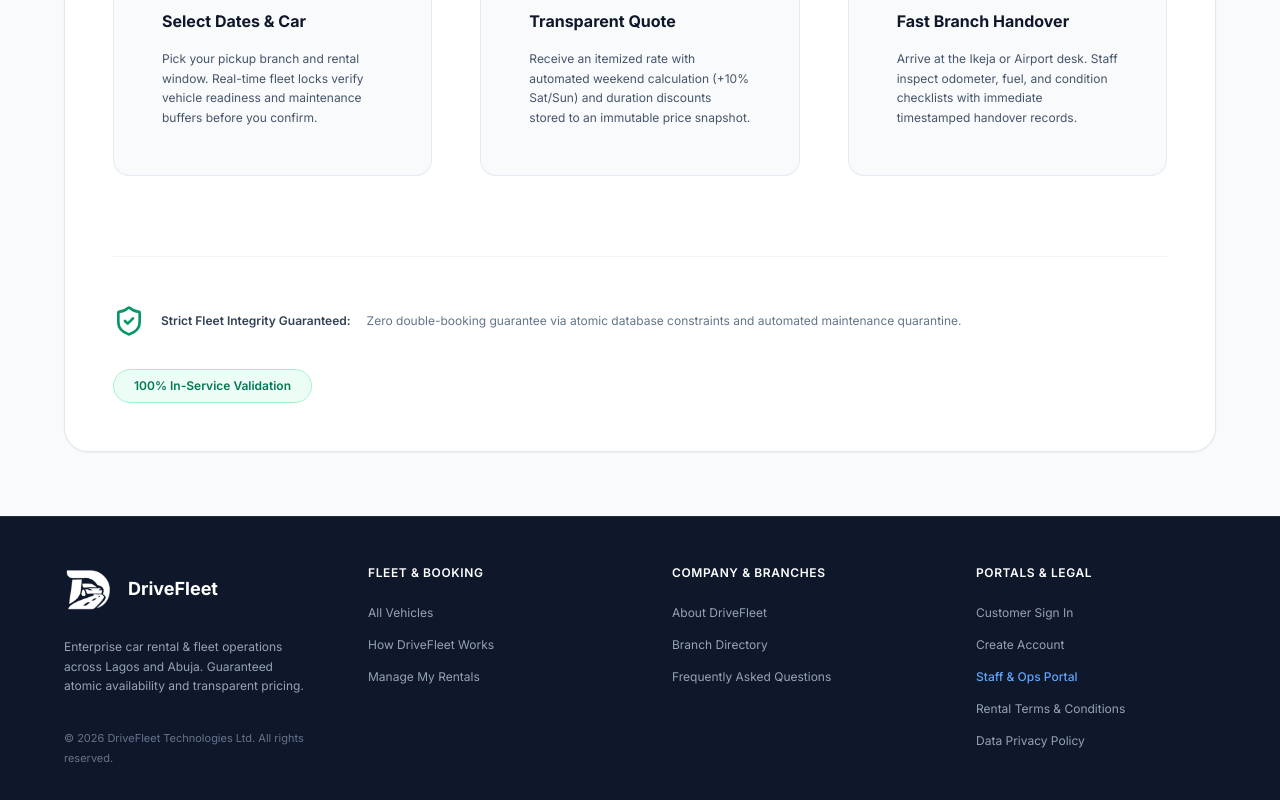
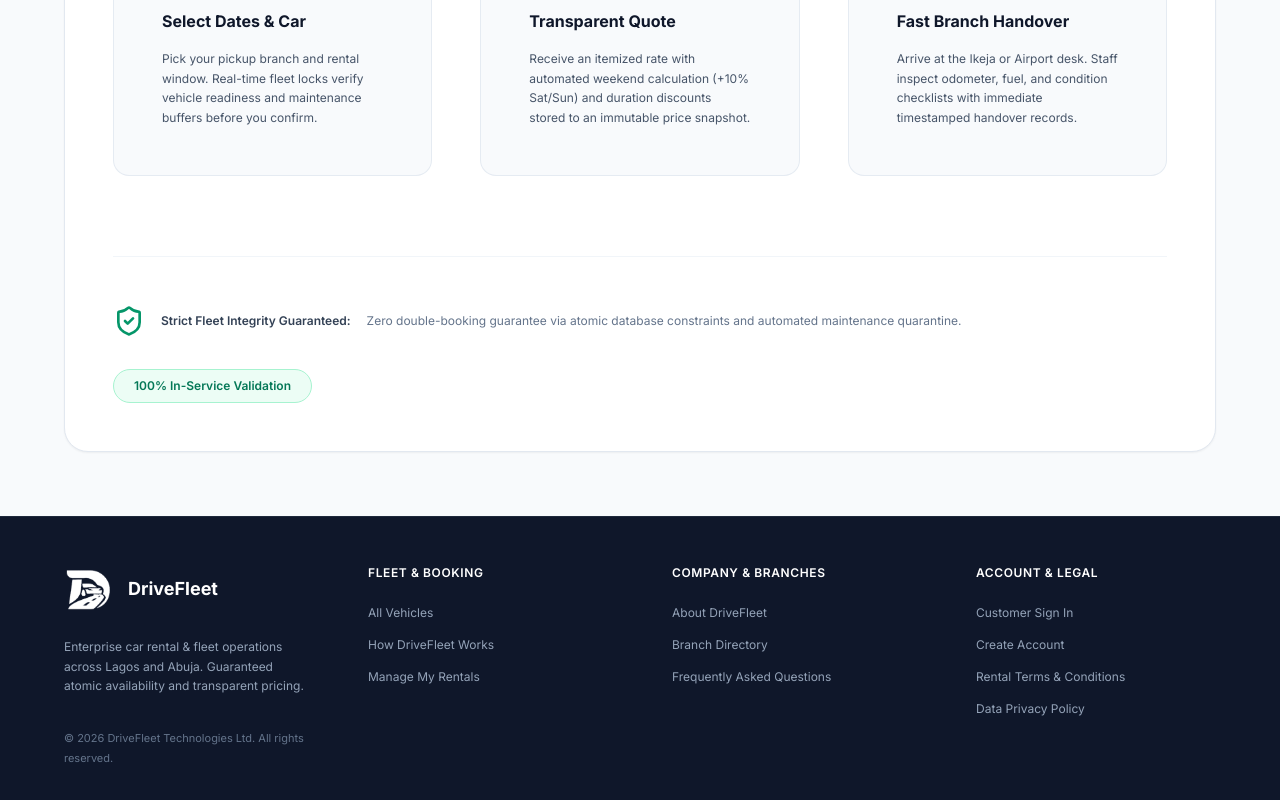
Before and after one commit to officialchrisdigital/DriveFleet, a React (Vite) app: page / in a window 1280 px wide. Shown: the part 3866-4666 px from the top of the page. Built offline with nearby package versions, Linux system fonts and the light colour scheme.

Commit message:
refactor(footer): remove staff & ops portal link from public footer

```diff
--- a/src/components/layout/PublicLayout.tsx
+++ b/src/components/layout/PublicLayout.tsx
@@ -348,12 +348,11 @@ export function PublicLayout() {
 
           <div>
             <h4 className="text-white text-xs font-semibold uppercase tracking-wider mb-3">
-              Portals & Legal
+              Account & Legal
             </h4>
             <ul className="space-y-2 text-xs">
               <li><Link to="/login" className="hover:text-white">Customer Sign In</Link></li>
               <li><Link to="/register" className="hover:text-white">Create Account</Link></li>
-              <li><Link to="/admin/login" className="text-blue-400 hover:text-blue-300 font-medium">Staff & Ops Portal</Link></li>
               <li><Link to="/terms" className="hover:text-white">Rental Terms & Conditions</Link></li>
               <li><Link to="/privacy" className="hover:text-white">Data Privacy Policy</Link></li>
             </ul>
```
